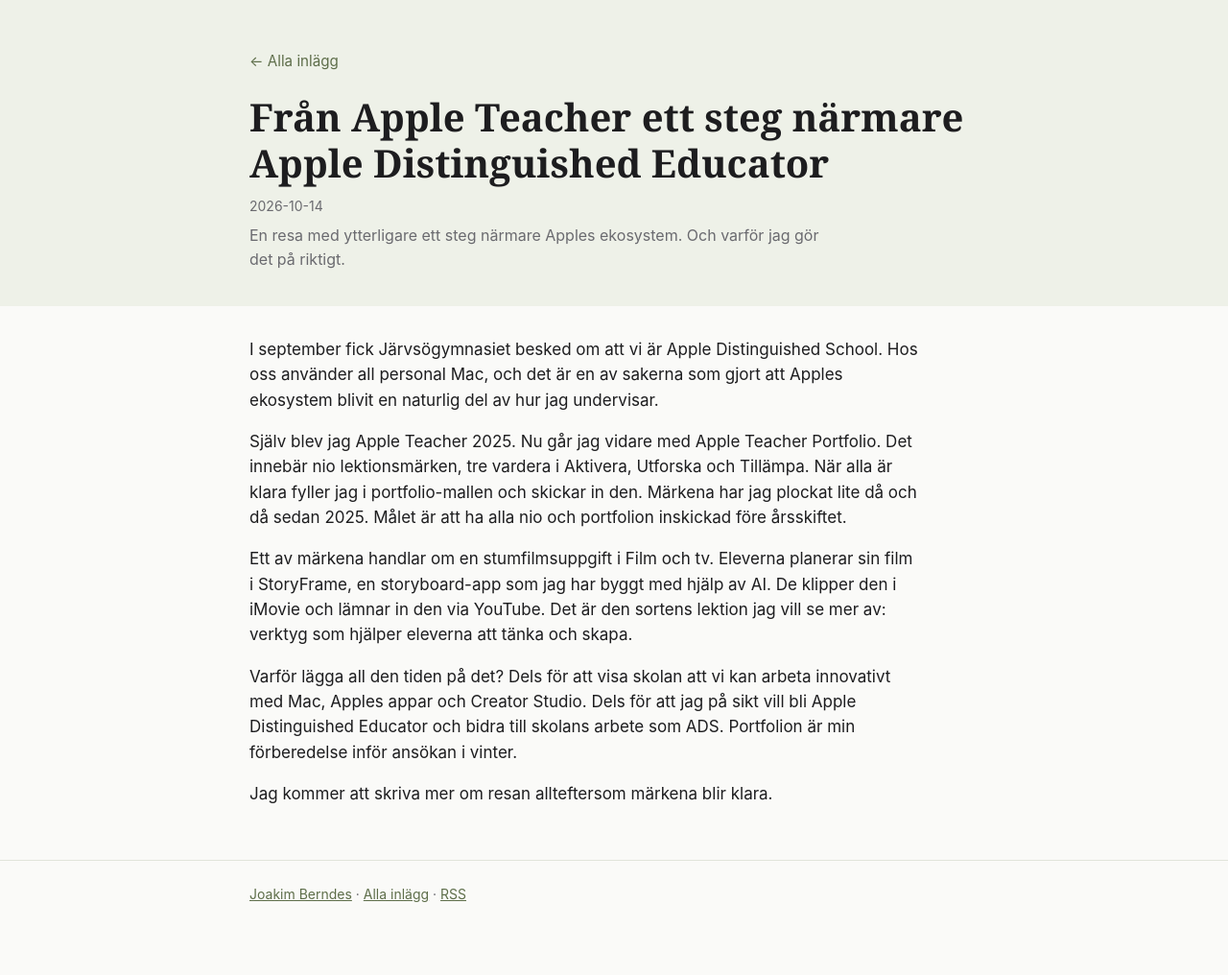
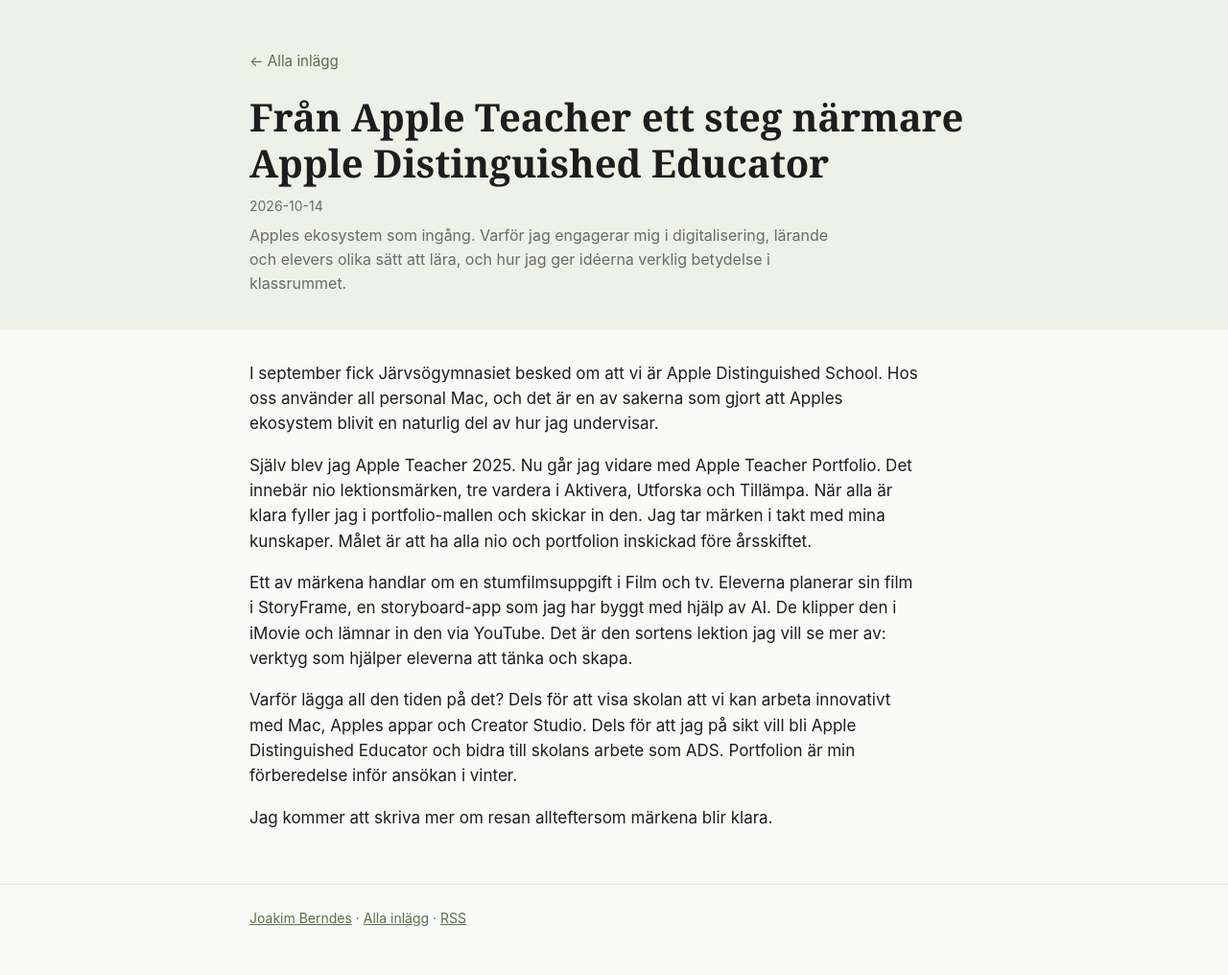
Before and after one commit to jberndes/jberndes.github.io, a Jekyll site: the page built from _posts/2026-10-14-fran-apple-teacher-till-ade.md, in a window 1280 px wide. Shown: the whole page at 96% size. Built offline with Jekyll 4.4.1, drawn with Linux system fonts in a browser that asks for light colours; before the commit the page ends 991 px from its top, so only the background shows below that.

Commit message:
Bloggpost: ny ingress och neutral formulering om marken; rubrik Blogg pa startsidan
Co-Authored-By: Claude Sonnet 5.5 <noreply@anthropic.com>
Claude-Session: https://claude.ai/code/session_01EHEf1UELdVEwTeZb2owzdv

```diff
--- a/_posts/2026-10-14-fran-apple-teacher-till-ade.md
+++ b/_posts/2026-10-14-fran-apple-teacher-till-ade.md
@@ -1,11 +1,11 @@
 ---
 title: "Från Apple Teacher ett steg närmare Apple Distinguished Educator"
-ingress: "En resa med ytterligare ett steg närmare Apples ekosystem. Och varför jag gör det på riktigt."
+ingress: "Apples ekosystem som ingång. Varför jag engagerar mig i digitalisering, lärande och elevers olika sätt att lära, och hur jag ger idéerna verklig betydelse i klassrummet."
 ---
 
 I september fick Järvsögymnasiet besked om att vi är Apple Distinguished School. Hos oss använder all personal Mac, och det är en av sakerna som gjort att Apples ekosystem blivit en naturlig del av hur jag undervisar.
 
-Själv blev jag Apple Teacher 2025. Nu går jag vidare med Apple Teacher Portfolio. Det innebär nio lektionsmärken, tre vardera i Aktivera, Utforska och Tillämpa. När alla är klara fyller jag i portfolio-mallen och skickar in den. Märkena har jag plockat lite då och då sedan 2025. Målet är att ha alla nio och portfolion inskickad före årsskiftet.
+Själv blev jag Apple Teacher 2025. Nu går jag vidare med Apple Teacher Portfolio. Det innebär nio lektionsmärken, tre vardera i Aktivera, Utforska och Tillämpa. När alla är klara fyller jag i portfolio-mallen och skickar in den. Jag tar märken i takt med mina kunskaper. Målet är att ha alla nio och portfolion inskickad före årsskiftet.
 
 Ett av märkena handlar om en stumfilmsuppgift i Film och tv. Eleverna planerar sin film i StoryFrame, en storyboard-app som jag har byggt med hjälp av AI. De klipper den i iMovie och lämnar in den via YouTube. Det är den sortens lektion jag vill se mer av: verktyg som hjälper eleverna att tänka och skapa.
 
--- a/index.html
+++ b/index.html
@@ -419,7 +419,7 @@
 
 {% if site.posts.size > 0 %}
       <section aria-labelledby="h-blogg">
-        <h2 id="h-blogg">Mina inlägg</h2>
+        <h2 id="h-blogg">Blogg</h2>
         <ul class="lista">
 {% for p in site.posts limit:3 %}
           <li><a href="{{ p.url }}">
```
